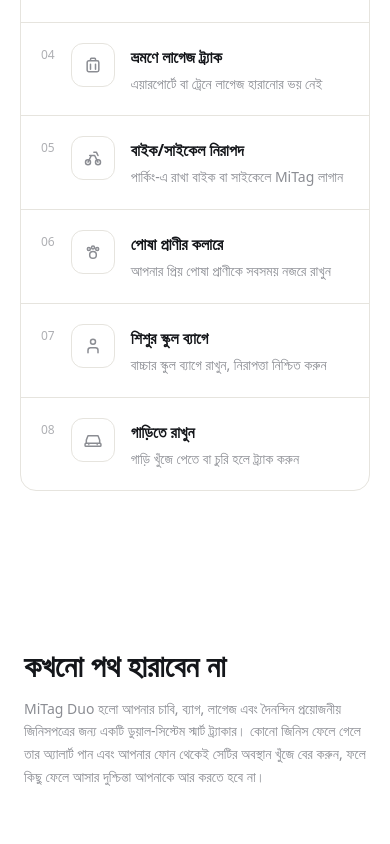
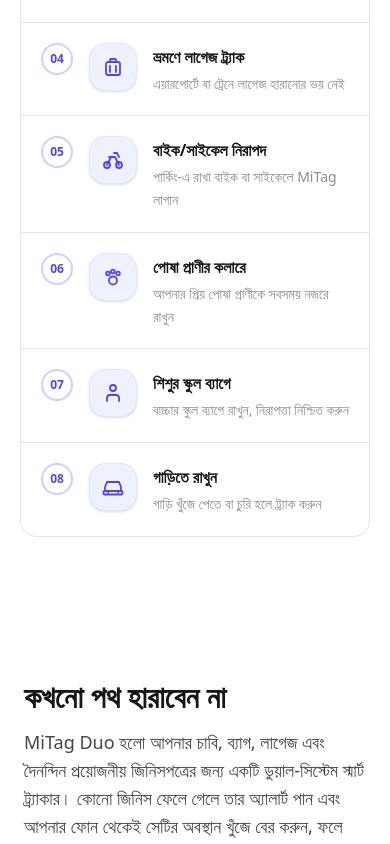
Before and after one commit to kawsar007/MiLi-Tag-Application, a Next.js app: page / in a window 390 px wide. Shown: the part 2000-2844 px from the top of the page. Built offline with nearby package versions, Linux system fonts and the light colour scheme.

Commit message:
Update styles and translations in various components for improved accessibility and consistency

```diff
--- a/src/components/order/OrderForm.tsx
+++ b/src/components/order/OrderForm.tsx
@@ -263,7 +263,7 @@
         type="submit"
         disabled={isSubmitting}
         aria-busy={isSubmitting}
-        className="mt-1 inline-flex items-center justify-center gap-2 rounded-full bg-indigo px-6 py-3.5 text-sm font-semibold text-white transition-all duration-200 hover:-translate-y-0.5 hover:bg-indigo/90 hover:shadow-lg active:translate-y-0 disabled:cursor-not-allowed disabled:opacity-60 disabled:hover:translate-y-0 disabled:hover:shadow-none"
+        className="mt-1 inline-flex items-center justify-center gap-2 rounded-full bg-indigo px-6 py-3.5 text-sm font-semibold text-white transition-all duration-200 hover:-translate-y-0.5 hover:bg-indigo/90 hover:shadow-lg active:translate-y-0 disabled:cursor-not-allowed disabled:opacity-60 disabled:hover:translate-y-0 disabled:hover:shadow-none cursor-pointer"
       >
         {isSubmitting ? (
           <>
@@ -271,7 +271,7 @@
             Placing order…
           </>
         ) : (
-          `Confirm order — pay ${site.price.current} on delivery`
+          `অর্ডার করুন — ডেলিভারির সময় ${site.price.current} টাকা পরিশোধ করুন`
         )}
       </button>
     </form>
@@ -296,7 +296,7 @@
 }) {
   return (
     <div className="flex flex-col gap-1.5">
-      <label htmlFor={htmlFor} className="text-xs font-medium uppercase tracking-wide text-steel">
+      <label htmlFor={htmlFor} className="text-xs font-bold uppercase tracking-wide text-ink/80">
         {label}
         {required ? <span className="ml-0.5 text-rose-500">*</span> : null}
       </label>
--- a/src/components/sections/FAQ.tsx
+++ b/src/components/sections/FAQ.tsx
@@ -20,13 +20,12 @@
 
           <div className="w-full lg:w-1/2">
             <div className="relative rounded-2xl border border-cloud-line bg-cloud-card px-6 pb-8 pt-16 sm:px-8 sm:pt-20">
-              {/* decorative "hang tab" cutout, purely visual */}
               <div className="absolute left-1/2 top-0 h-12 w-32 -translate-x-1/2 -translate-y-1/2 rounded-2xl bg-ink sm:h-14 sm:w-36">
                 <div className="absolute left-1/2 top-1/2 h-5 w-14 -translate-x-1/2 -translate-y-1/2 rounded-full bg-cloud-card sm:h-6 sm:w-16" />
               </div>
 
               <h3 className="text-center font-display text-xl font-semibold text-ink sm:text-2xl">
-                Included in the Box
+                বাক্সের ভেতরে যা যা আছে
               </h3>
 
               <div className="mt-8 flex flex-wrap justify-center gap-x-8 gap-y-8 sm:mt-10 sm:gap-x-10">
--- a/src/components/sections/Showcase.tsx
+++ b/src/components/sections/Showcase.tsx
@@ -24,7 +24,7 @@
         <h2 className="heading-primary">
           {row.heading}
         </h2>
-        <p className="max-w-md text-sm leading-relaxed text-steel sm:text-base">
+        <p className="max-w-md text-lg text-ink/80">
           {row.description}
         </p>
       </div>
--- a/src/components/sections/Usecases.tsx
+++ b/src/components/sections/Usecases.tsx
@@ -265,12 +265,25 @@
                   key={item.id}
                   className="group flex items-start gap-4 px-5 py-5 transition-colors duration-200 hover:bg-white sm:gap-6 sm:px-7 sm:py-6"
                 >
-                  <span className="pt-1 font-mono text-xs tabular-nums text-steel/70 sm:text-sm">
+                  {/* <span className="pt-1 font-mono text-xs tabular-nums text-steel/70 sm:text-sm">
+                    {String(index + 1).padStart(2, "0")}
+                  </span> */}
+                  <span className="flex h-8 w-8 shrink-0 items-center justify-center rounded-full border-2 border-indigo-200 bg-white font-mono text-xs font-semibold tabular-nums text-indigo transition-all duration-300 group-hover:border-indigo group-hover:bg-indigo group-hover:text-white">
                     {String(index + 1).padStart(2, "0")}
                   </span>
+                  {/*
+                  <span className="flex h-11 w-11 shrink-0 items-center justify-center rounded-2xl border border-slate-200 bg-gradient-to-br from-white to-slate-50 text-slate-700 shadow-sm transition-all duration-300 group-hover:-translate-y-1 group-hover:border-indigo-200 group-hover:bg-gradient-to-br group-hover:from-indigo-50 group-hover:to-sky-50 group-hover:text-indigo group-hover:shadow-lg sm:h-12 sm:w-12">
+                    <UseCaseIconGlyph
+                      icon={item.icon}
+                      className="h-5 w-5 transition-transform duration-300 group-hover:scale-110 sm:h-6 sm:w-6"
+                    />
+                  </span> */}
 
-                  <span className="flex h-11 w-11 shrink-0 items-center justify-center rounded-xl border border-cloud-line bg-cloud text-steel transition-colors duration-200 group-hover:border-indigo/30 group-hover:text-indigo sm:h-12 sm:w-12">
-                    <UseCaseIconGlyph icon={item.icon} className="h-5 w-5 sm:h-6 sm:w-6" />
+                  <span className="flex h-12 w-12 shrink-0 items-center justify-center rounded-2xl border border-indigo-100 bg-indigo-50 text-indigo shadow-sm transition-all duration-300 group-hover:-translate-y-1 group-hover:bg-indigo group-hover:text-white group-hover:shadow-xl sm:h-14 sm:w-14">
+                    <UseCaseIconGlyph
+                      icon={item.icon}
+                      className="h-6 w-6 transition-transform duration-300 group-hover:scale-110"
+                    />
                   </span>
 
                   <div className="flex flex-col gap-1 pt-0.5">
--- a/src/components/ui/FAQItem.tsx
+++ b/src/components/ui/FAQItem.tsx
@@ -44,13 +44,13 @@
       >
         <div className="overflow-hidden">
           {Array.isArray(faq.answer) ? (
-            <ul className="pb-5 pr-10 list-disc space-y-2 pl-5 text-sm leading-relaxed text-steel">
+            <ul className="pb-5 pr-10 list-disc space-y-2 pl-5 leading-relaxed text-md text-ink/80">
               {faq.answer.map((item, index) => (
                 <li key={index}>{item}</li>
               ))}
             </ul>
           ) : (
-            <p className="pb-5 pr-10 text-sm leading-relaxed text-steel">
+            <p className="pb-5 pr-10 leading-relaxed text-md text-ink/80">
               {faq.answer}
             </p>
           )}
```
Also changed, not shown: src/app/globals.css (+45 -0 lines).
